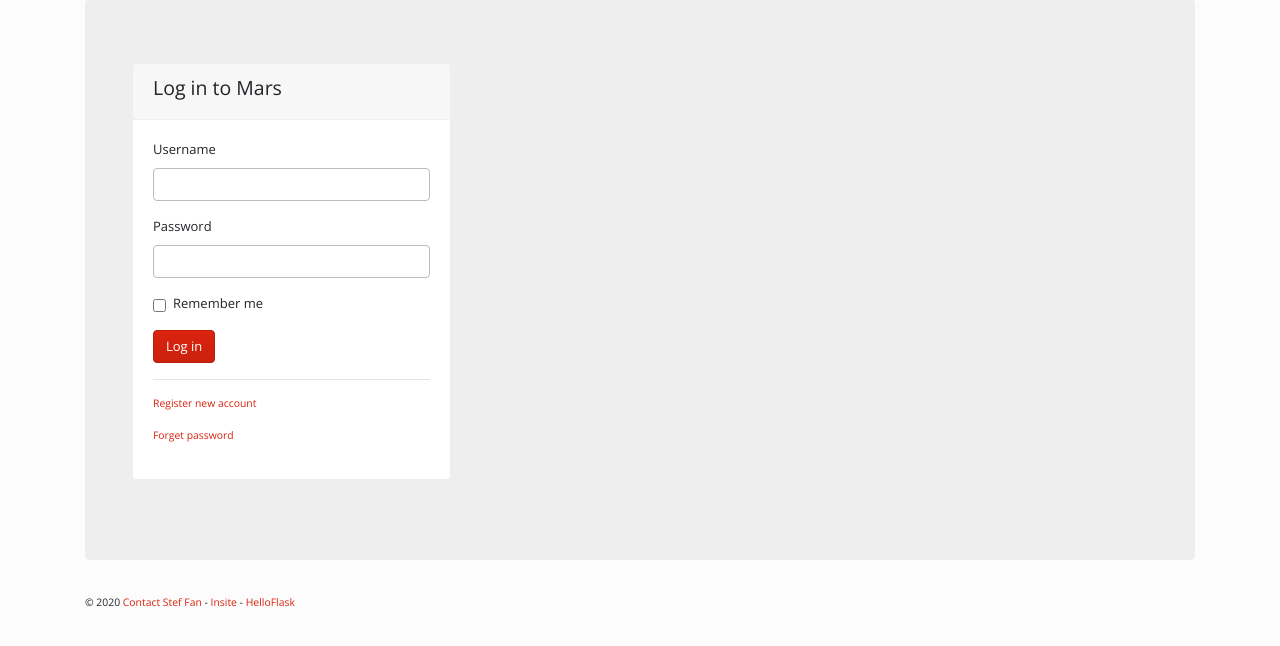
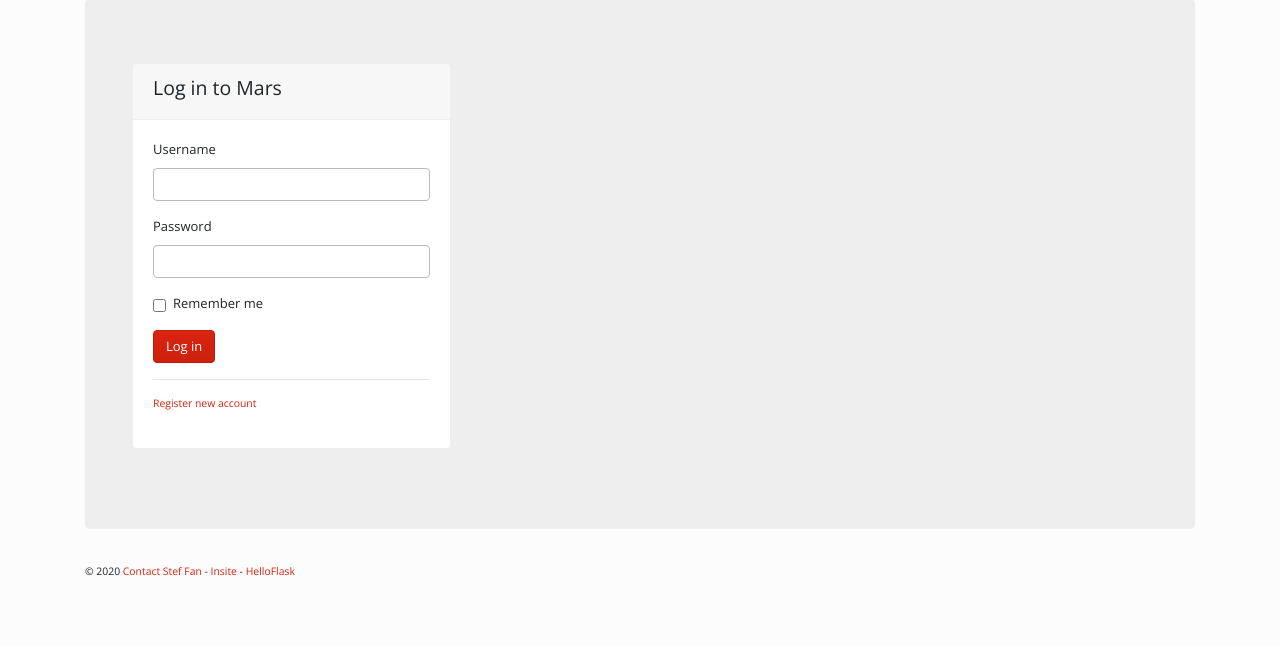
Before and after one commit to astoc-fan/mars, a Flask app: template mars/templates/auth/login.html in a window 1280 px wide. Shown: the part 87-733 px from the top of the page. Run offline with Flask 2, Linux system fonts and the light colour scheme; the template is opened without the code that fills it: values that come from a table or form of the project are taken from there, others are empty; some libraries are stand-ins or nearby versions.

Commit message:
add login/register

```diff
--- a/mars/__init__.py
+++ b/mars/__init__.py
@@ -47,7 +47,7 @@ def register_extensions(app):
 def register_blueprints(app):
     app.register_blueprint(main_bp)
     # app.register_blueprint(admin_bp, url_prefix='/admin')
-    # app.register_blueprint(auth_bp, url_prefix='/auth')
+    app.register_blueprint(auth_bp, url_prefix='/auth')
 
 
 # def register_shell_context(app):
--- a/mars/templates/auth/login.html
+++ b/mars/templates/auth/login.html
@@ -13,7 +13,7 @@
                     {{ render_form(form) }}
                     <hr>
                     <p class="small"><a href="{{ url_for('.register') }}">Register new account</a></p>
-                    <p class="small"><a href="{{ url_for('.forget_password') }}">Forget password</a></p>
+{#                    <p class="small"><a href="{{ url_for('.forget_password') }}">Forget password</a></p>#}
                 </div>
             </div>
         </div>
```
Also changed, not shown: data-dev.db (added), mars/blueprints/main.py (line endings or trailing spaces).
